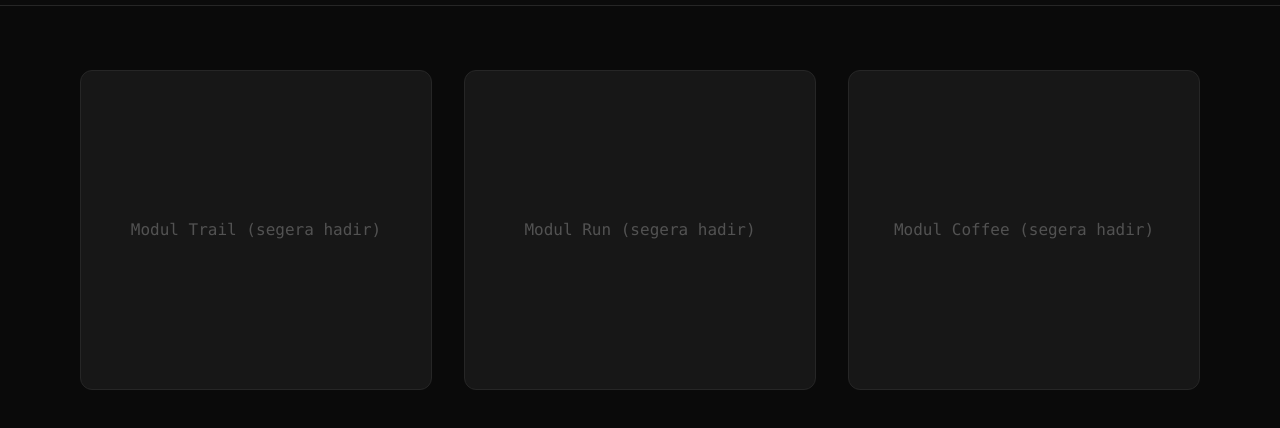
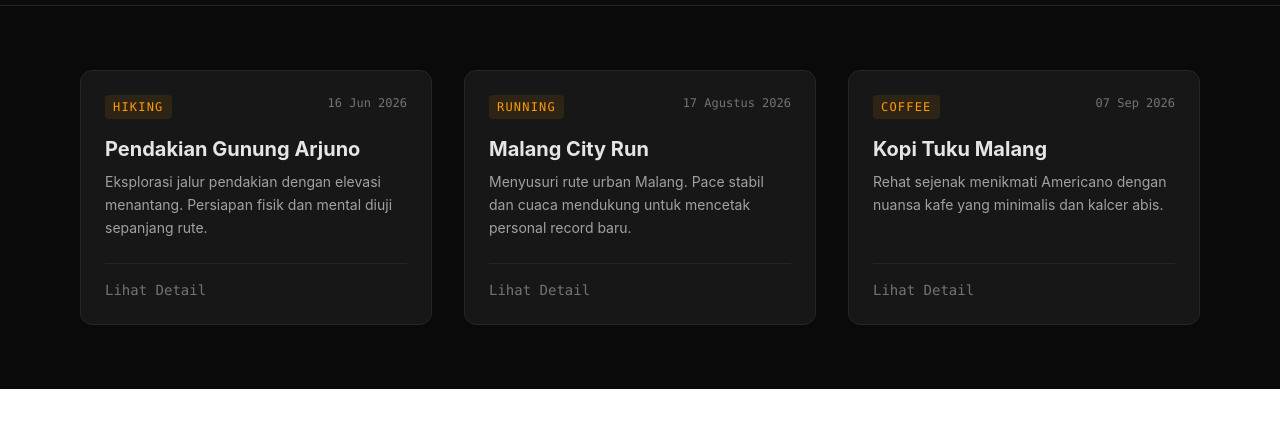
Before and after one commit to sholahuddin57/fuad-dashboard, a React (Vite) app: page / in a window 1280 px wide. Shown: the part 474-902 px from the top of the page. After the commit the page ends 863 px from the top, so only its background shows below. Built offline with nearby package versions, Linux system fonts and the light colour scheme; grey boxes are pictures that could not be loaded.

Commit message:
feat: menambahkan ActivityCard untuk efisiensi penulisan berulang-ulang

```diff
--- a/src/App.jsx
+++ b/src/App.jsx
@@ -1,5 +1,6 @@
 
 import Hero from './components/Hero'; // 1. Kita impor komponennya di sini
+import ActivityCard from './components/ActivityCard';
 
 function App() {
   return (
@@ -12,17 +13,27 @@ function App() {
         {/*grid layout unutuk hp, tablet, dan desktop*/}
         <div className="grid grid-cols-1 md:grid-cols-2 lg:grid-cols-3 gap-8">
 
-          <div className="bg-neutral-900 border border-neutral-800 rounded-xl h-80 flex items-center justify-center">
-            <span className="text-neutral-600 font-mono">Modul Trail (segera hadir)</span>
-          </div>
+          {/* 3. Kita panggil ActivityCard dengan props */}
+          <ActivityCard
+            category="Hiking"
+            date="16 Jun 2026"
+            title="Pendakian Gunung Arjuno"
+            description="Eksplorasi jalur pendakian dengan elevasi menantang. Persiapan fisik dan mental diuji sepanjang rute."
+          />
 
-          <div className="bg-neutral-900 border border-neutral-800 rounded-xl h-80 flex items-center justify-center">
-            <span className="text-neutral-600 font-mono">Modul Run (segera hadir)</span>
-          </div>
+          <ActivityCard
+            category="Running"
+            date="17 Agustus 2026"
+            title="Malang City Run"
+            description="Menyusuri rute urban Malang. Pace stabil dan cuaca mendukung untuk mencetak personal record baru."
+          />
 
-          <div className="bg-neutral-900 border border-neutral-800 rounded-xl h-80 flex items-center justify-center">
-            <span className="text-neutral-600 font-mono">Modul Coffee (segera hadir)</span>
-          </div>
+          <ActivityCard
+            category="Coffee"
+            date="07 Sep 2026"
+            title="Kopi Tuku Malang"
+            description="Rehat sejenak menikmati Americano dengan nuansa kafe yang minimalis dan kalcer abis."
+          />
 
         </div>
       </main>
--- /dev/null
+++ b/src/components/ActivityCard.jsx
@@ -0,0 +1,31 @@
+function ActivityCard({ title, category, date, description, }) {
+    return (
+        <div className="bg-neutral-900 border border-neutral-800 rounded-xl p-6 flex flex-col justify-between hover:border-amber-500/50 transition-colors duration-300 group">
+            <div>
+                <div className="flex justify-between items-start mb-4">
+                    <span className="text-xs font-mono text-amber-500 uppercase tracking-widest bg-amber-500/10 px-2 py-1 rounded">
+                    {category}
+                    </span>
+
+                    <span className="text-xs text-neutral-500 font-mono">
+                        {date}
+                    </span>
+                </div>
+                <h3 className="text-xl font-bold text-neutral-200 mb-2 group-hover:text-amber-400 transition-colors">
+                    {title}
+                </h3>
+                <p className="text-neutral-400 text-sm leading-relaxed">
+                    {description}
+                </p>
+            </div>
+
+            <div className="mt-6 pt-4 border-t border-neutral-800">
+                <button className="text-sm font-mono text-neutral-500 hover:text-amber-500 transition-colors flex items-center gap-2">
+                    <span>Lihat Detail</span>
+                </button>
+            </div>
+        </div>
+    );
+}
+
+export default ActivityCard;
```
